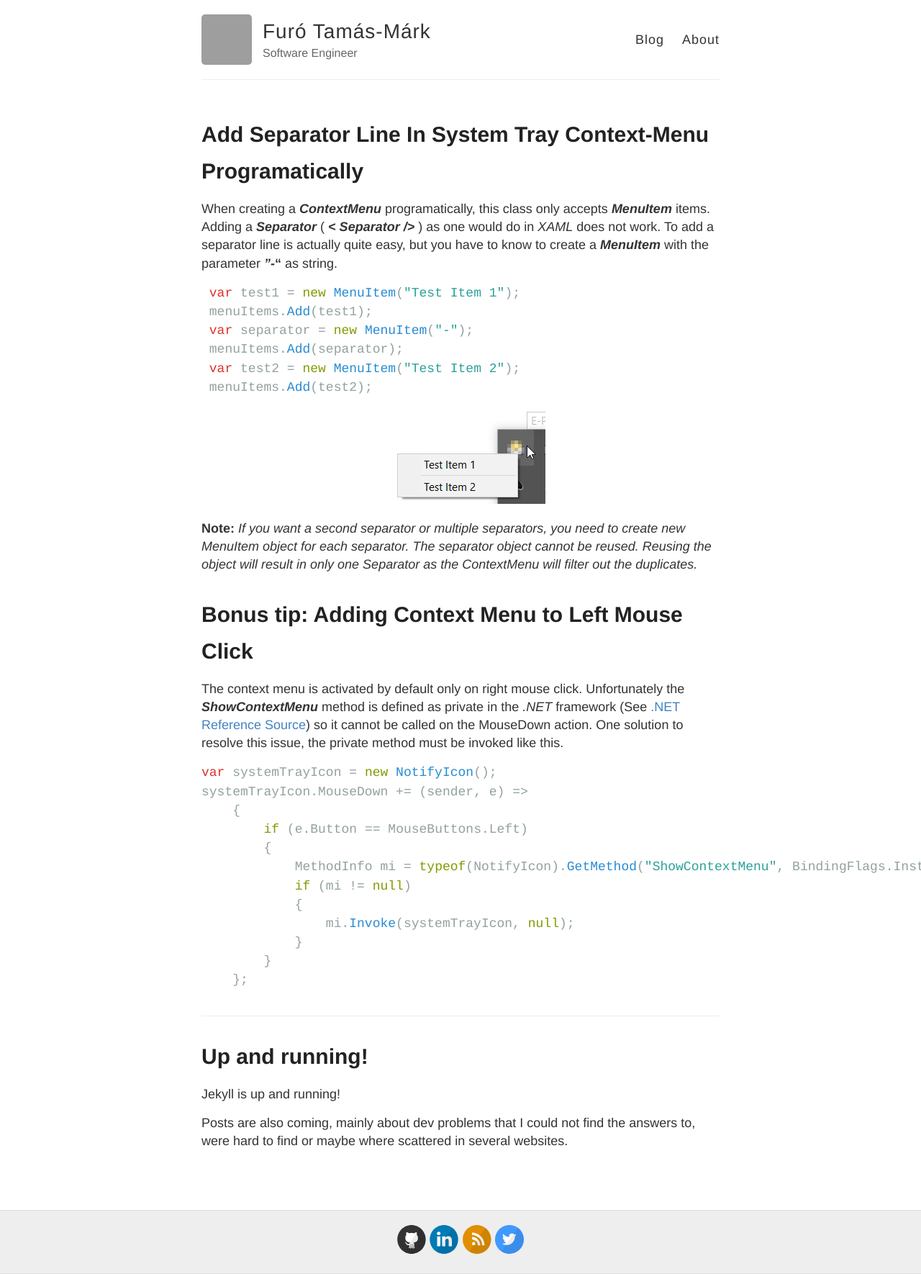
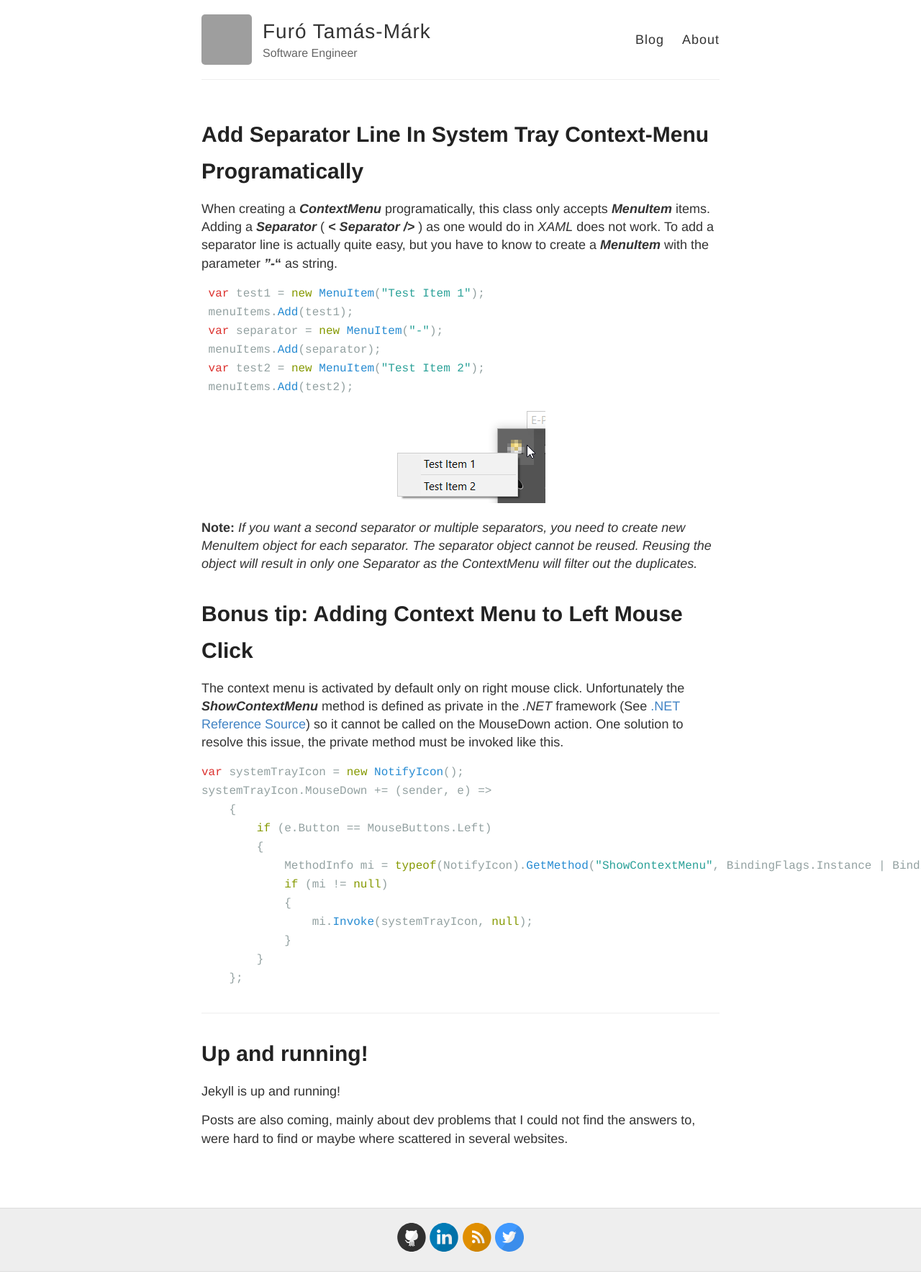
Before and after one commit to furoTmark/furoTmark.github.io, a Jekyll site: the page built from index.html, in a window 1280 px wide. Shown: the whole page at 72% size. Built offline with Jekyll 4.4.1, drawn with Linux system fonts in a browser that asks for light colours; grey boxes are pictures that could not be loaded.

Commit message:
Update _highlights.scss

```diff
--- a/_sass/_highlights.scss
+++ b/_sass/_highlights.scss
@@ -1,13 +1,11 @@
-
 .highlight {
-  // background-color: #efefef;
-  // padding: 7px 7px 7px 10px;
-  // border: 1px solid #ddd;
-  // -moz-box-shadow: 3px 3px rgba(0,0,0,0.1);
-  // -webkit-box-shadow: 3px 3px rgba(0,0,0,0.1);
-  // box-shadow: 3px 3px rgba(0,0,0,0.1);
-  // margin: 20px 0 20px 0;
-  // overflow: scroll;
+  box-sizing: border-box;
+  color: rgb(36, 41, 46);
+  font-family: -apple-system, BlinkMacSystemFont, "Segoe UI", Helvetica, Arial, sans-serif, "Apple Color Emoji", "Segoe UI Emoji", "Segoe UI Symbol";
+  font-size: 16px;
+  line-height: 24px;
+  margin-bottom: 0px;
+  overflow-wrap: break-word;
 }
 
 code {
```
